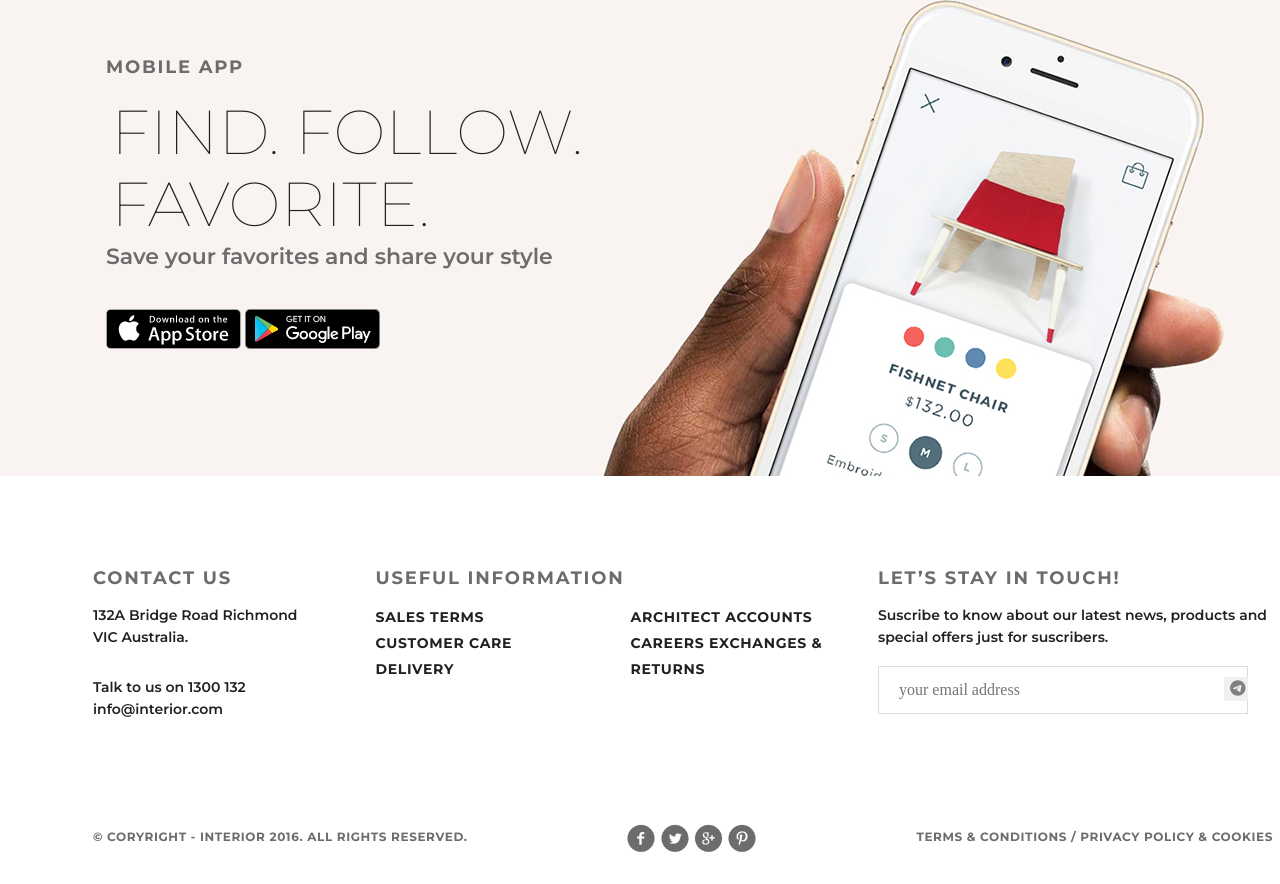
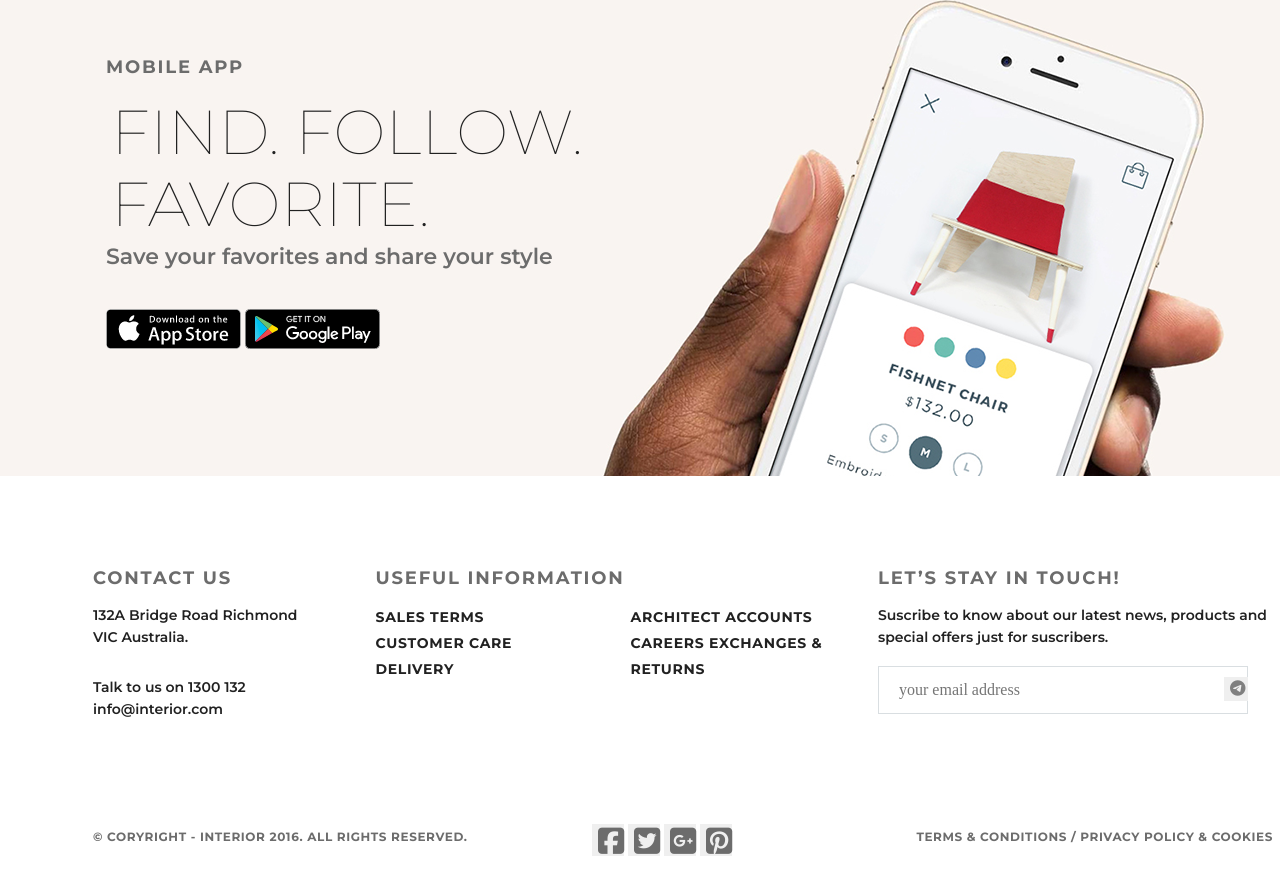
Before and after one commit to SvetlanaMalkina/itstep, a plain HTML site: page Task2/index.html in a window 1280 px wide. Shown: the part 4789-5673 px from the top of the page. Drawn offline with Linux system fonts and the light colour scheme.

Commit message:
Готова статическая страничка

```diff
--- a/Task2/css2/styles.css
+++ b/Task2/css2/styles.css
@@ -844,8 +844,20 @@ li.menu_item{
     color: #6c6c6c;
     margin: 0;
 }
-.b8_social_links{
+.social-network{
+    width: 200px;
+}
+.btn_social{
+    width: 32px;
+    height: 32px;
+    border: none;
+    outline: none;
     cursor: pointer;
+    font-size: 30px;
+    color: #6c6c6c;
+}
+.btn_social:active{
+    color: black;
 }
 .b8_b2_text-1{
     font-family: 'Montserrat', sans-serif;
--- a/Task2/index.html
+++ b/Task2/index.html
@@ -213,7 +213,13 @@
         </div>
         <div class="b8_box-2">
             <p class="b8_b2_text-1">© CORYRIGHT - INTERIOR 2016. All RIGHTS RESERVED.</p>
-            <img class="b8_social_links" src="images2/social_links_9.png" alt="social_links" width="129px" height="28px">
+            <div class="social-network">
+                <button class="btn_social"><i class="fa fa-facebook-square" aria-hidden="true"></i></button>
+                <button class="btn_social"><i class="fa fa-twitter-square" aria-hidden="true"></i></button>
+                <button class="btn_social"><i class="fa fa-google-plus-square" aria-hidden="true"></i></button>
+                <button class="btn_social"><i class="fa fa-pinterest-square" aria-hidden="true"></i></button>
+            </div>
+            <!--<img class="b8_social_links" src="images2/social_links_9.png" alt="social_links" width="129px" height="28px">-->
             <p class="b8_b2_text-1">TERMS & CONDITIONS / PRIVACY POLICY & COOKIES</p>
         </div>
     </div>
```
